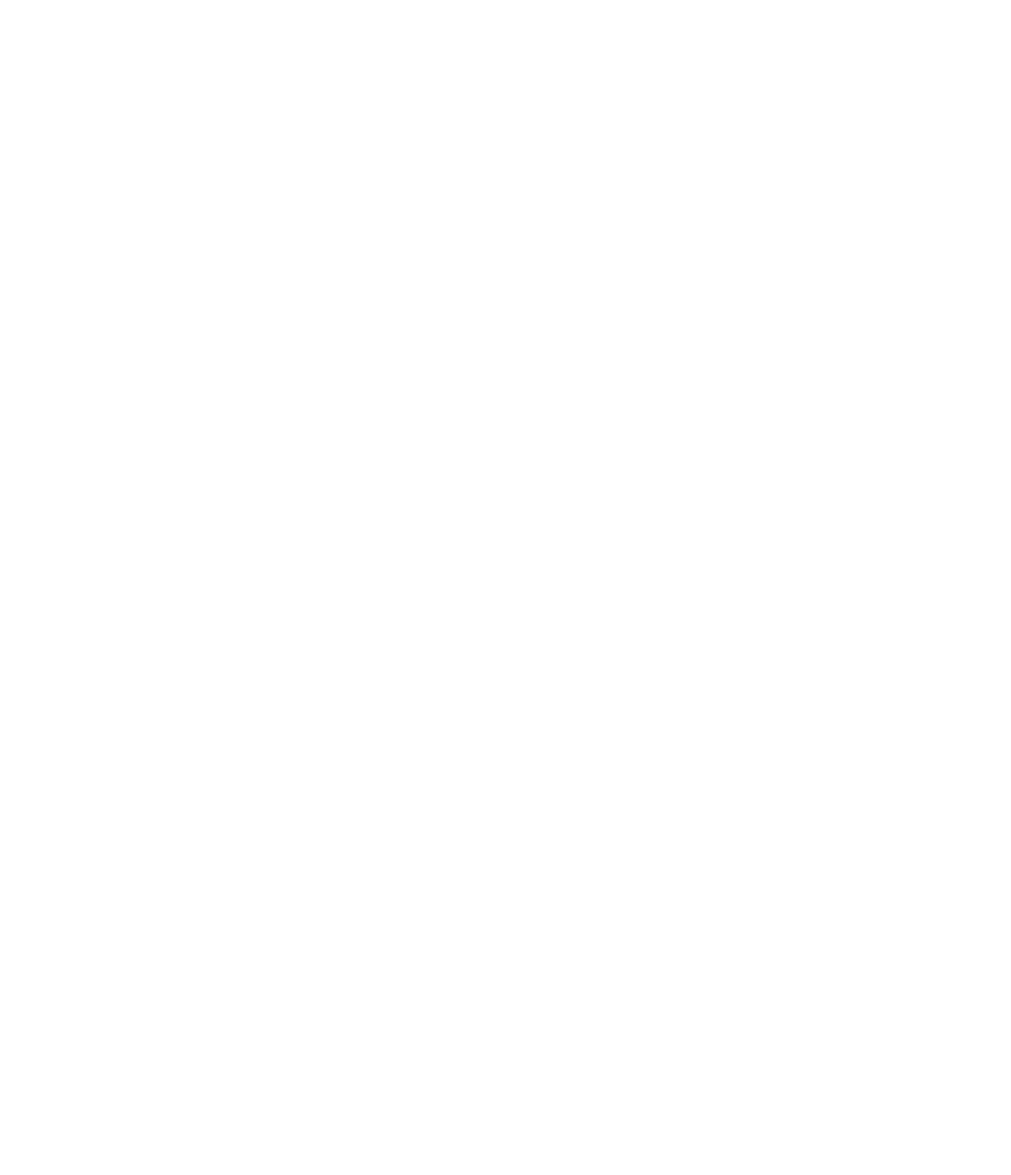
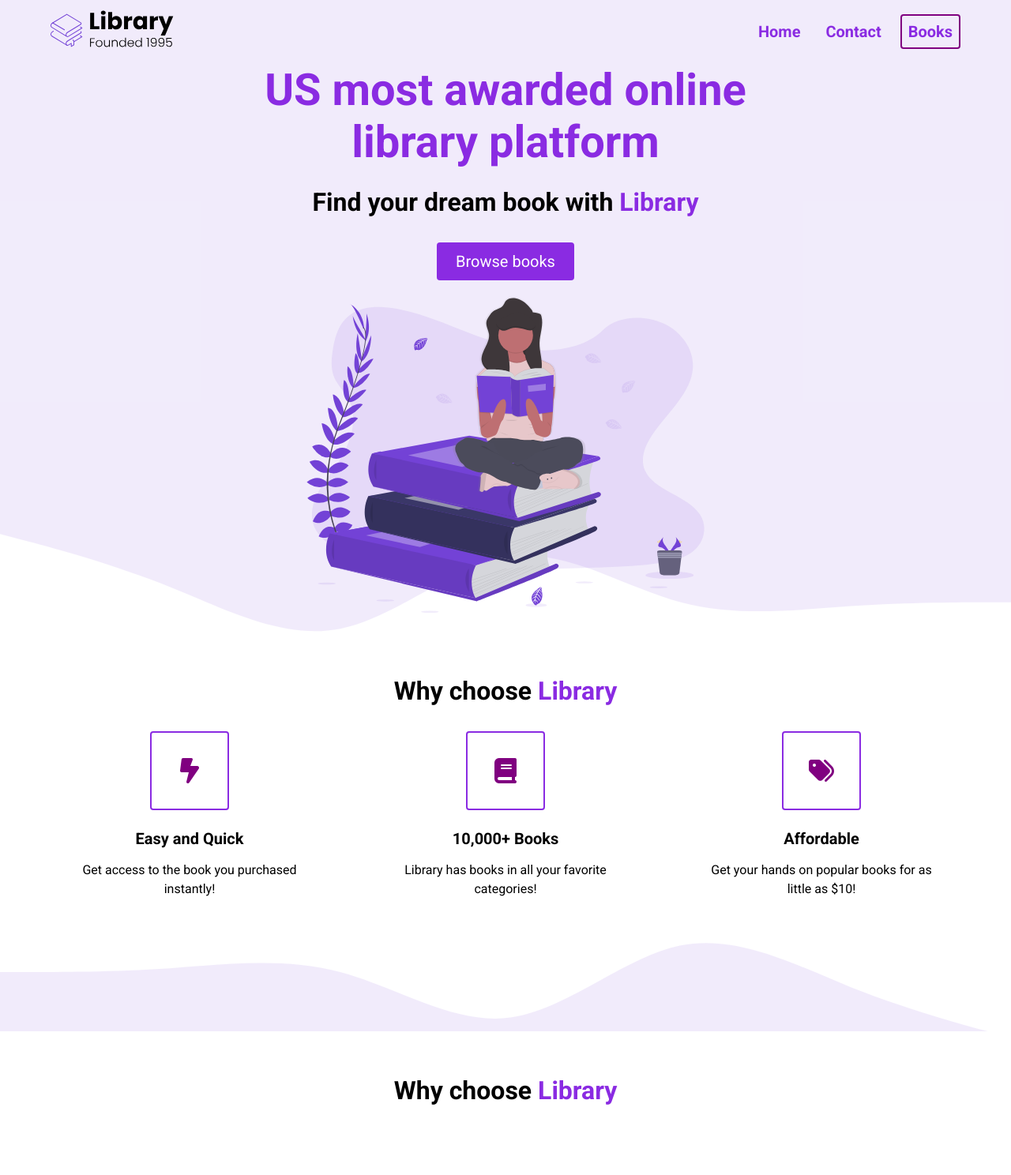
Before and after one commit to SuyashMothukur/E-commerce, a plain HTML site: page index.html in a window 1280 px wide. Shown: the whole page at 79% size. Before the commit the page ends 800 px from the top, so only its background shows below. Drawn offline with Linux system fonts and the light colour scheme.

Commit message:
nav and highlights done

```diff
--- a/index.html
+++ b/index.html
@@ -4,9 +4,91 @@
     <meta charset="UTF-8">
     <meta http-equiv="X-UA-Compatible" content="IE=edge">
     <meta name="viewport" content="width=device-width, initial-scale=1.0">
-    <title>Document</title>
+    <title>Library</title>
+    <link rel="stylesheet" href="style.css">
+    <script src="https://kit.fontawesome.com/8e4425673c.js" crossorigin="anonymous"></script>
 </head>
 <body>
+    <section id="landing">
+        <nav>
+            <div class="nav__container">
+                <img src="./assets/Library.svg" class ="logo" alt="">
+                <ul class = "nav__links">
+                    <li>
+                        <a href="" class="nav__link">Home</a>
+                    </li>
+                    <li>
+                        <a href="" class="nav__link">Contact</a>
+                    </li>
+                    <li>
+                        <a href="" class="nav__link nav__link--primary">Books</a>
+                    </li>
+                </ul>
+            </div>
+        </nav>
+        <header>
+            <div class="header__container">
+                <div class="header__description">
+                    <h1>US most awarded online library platform</h1>
+                    <h2>Find your dream book with <span class="text--purple">Library</span></h2>
+                    <button class="btn">Browse books</button>
+                </div>
+                <figure class="header__img--wrapper">
+                    <img src="./assets/Undraw_Books.svg" alt="">
+                </figure>
+            </div>
+        </header>
+    </section>
 
+    <main>
+        <section id="highlights">
+            <div class="container">
+                <div class="row">
+                    <h2 class="section__title">
+                        Why choose <span class="text--purple">Library</span>
+                    </h2>
+                    <div class="highlight__wrapper">
+                        <div class="highlight">
+                            <div class="highlight__img">
+                                <i class="fa-solid fa-bolt-lightning"></i>
+                            </div>
+                            <h3 class="highlight__subtitle">Easy and Quick</h3>
+                            <p class="highlight__para">Get access to the book you purchased instantly!</p>
+                        </div>
+                        <div class="highlight">
+                            <div class="highlight__img">
+                                <i class="fa-solid fa-book"></i>
+                            </div>
+                            <h3 class="highlight__subtitle">10,000+ Books</h3>
+                            <p class="highlight__para">Library has books in all your favorite categories!</p>
+                        </div>
+                        <div class="highlight">
+                            <div class="highlight__img">
+                                <i class="fa-solid fa-tags"></i>
+                            </div>
+                            <h3 class="highlight__subtitle">Affordable</h3>
+                            <p class="highlight__para">Get your hands on popular books for as little as $10!</p>
+                        </div>
+                    </div>
+                </div>
+            </div>
+        </section>
+        <section id="features">
+            <div class="container">
+                <div class="row">
+
+                </div>
+            </div>
+        </section>
+        <section id="recent">
+            <div class="container">
+                <div class="row">
+                    <h2 class="section__title">
+                        Why choose <span class="text--purple">Library</span>
+                    </h2>
+                </div>
+            </div>
+        </section>
+    </main>
 </body>
 </html>
--- a/style.css
+++ b/style.css
@@ -0,0 +1,218 @@
+@import url('https://fonts.googleapis.com/css2?family=Roboto:ital,wght@0,100..900;1,100..900&display=swap');
+
+
+* {
+    padding: 0;
+    margin: 0;
+    box-sizing: border-box;
+    font-family: 'Roboto', sans-serif;
+}
+
+nav {
+    height: 80px;
+    display: flex;
+
+}
+
+
+
+img {
+    width: 100%;
+    height: 100%;
+    max-height: 50vh;
+}
+
+p{
+    line-height: 1.5;
+}
+
+.nav__container {
+    width: 100%;
+    max-width: 1200px;
+    padding: 0 24px;
+    display: flex;
+    justify-content: space-between;
+    align-items: center;
+    margin: 0 auto;
+}
+
+.text--purple {
+    color: blueviolet;
+}
+
+.logo{
+    width: 160px;
+}
+
+ul {
+    display: flex;
+}
+
+li {
+    list-style-type: none;
+}
+
+.nav__link {
+    margin-left: 16px;
+    text-decoration: none;
+    font-size: 20px;
+    color: blueviolet;
+    font-weight: bold;
+    padding: 8px;
+}
+
+.nav__link:hover {
+    text-decoration: underline;
+}
+
+.nav__link--primary {
+    border: 2px solid purple;
+    border-radius: 4px;
+}
+
+.nav__link--primary:hover {
+    text-decoration: none;
+}
+
+#landing {
+    background-color: rgba(115, 66, 214, 0.1);
+}
+
+header {
+    height: calc(100vh - 80px);
+}
+
+.header__container {
+    width: 100%;
+    max-width: 720px;
+    margin: 0 auto;
+    height: 100%;
+    display: flex;
+    flex-direction: column;
+    justify-content: space-around;
+}
+
+.header__description {
+    display: flex;
+    flex-direction: column;
+    align-items: center;
+}
+
+h1 {
+    font-size: 56px;
+    color: blueviolet;
+    margin-bottom: 24px;
+    text-align: center;
+}
+
+h2 {
+    font-size: 32px;
+    margin-bottom: 32px;
+    text-align: center;
+}
+
+
+button {
+    cursor: pointer;
+}
+
+button:active {
+    transform: translateY(1px);
+}
+
+.btn {
+    background-color: blueviolet;
+    color: white;
+    padding: 12px 24px;
+    font-size: 20px;
+    border-radius: 4px;
+    border: none;
+}
+
+.header__img--wrapper {
+    padding: 20px;
+    z-index: 2;
+}
+
+.container {
+    padding: 56px 0;
+}
+
+
+.row {
+    width: 100%;
+    max-width: 1200px;
+    margin: 0 auto;
+}
+
+
+#highlights {
+    position: relative;
+}
+#highlights::before {
+    background: url('assets/wave.svg');
+    content: "";
+    position: absolute;
+    top: 1px;
+    left: 0;
+    transform: translateY(-100%);
+    width: 101vw;
+    height: 12vw;
+    background-size: cover;
+    background-repeat: no-repeat;
+    z-index: 1;
+}
+
+#highlights::after {
+    background: url('assets/wave.svg');
+    content: "";
+    position: absolute;
+    bottom: 1px;
+    left: 0;
+    transform: translateY(100%) rotate(180deg);
+    width: 101vw;
+    height: 12vw;
+    background-size: cover;
+    background-repeat: no-repeat;
+    z-index: 1;
+}
+
+.highlight__wrapper {
+    display: flex;
+}
+
+.highlight {
+    padding: 0 24;
+    width: calc(100% / 3);
+    display: flex;
+    align-items: center;
+    justify-content: center;
+    flex-direction: column;
+}
+
+.highlight__para {
+    text-align: center;
+    max-width: 280px;
+}
+
+.highlight__img {
+    border: 2px solid blueviolet;
+    color: purple;
+    width: 100px;
+    height: 100px;
+    display: flex;
+    align-items: center;
+    justify-content: center;
+    border-radius: 4px;
+    font-size: 32px;
+    margin-bottom: 24px;
+}
+
+.highlight__subtitle{
+    font-size: 20px;
+    margin-bottom: 16px;
+}
+
+#features {
+    background-color: rgba(115, 66, 214, 0.1);
+}
```
Also changed, not shown: assets/Library.svg (added), assets/Undraw_Books.svg (added), assets/atomic habits.jpg (added), assets/book-1.jpeg (added), assets/book-2.jpeg (added), assets/book-3.jpeg (added), assets/book-4.jpeg (added), assets/book-5.jpeg (added), assets/book-6.jpeg (added), assets/book-7.jpg (added), assets/book-8.jpeg (added), assets/crack the coding interview.png (added), assets/david goggins.jpeg (added), assets/deep work.jpeg (added), 1 more files, 1 other file.
